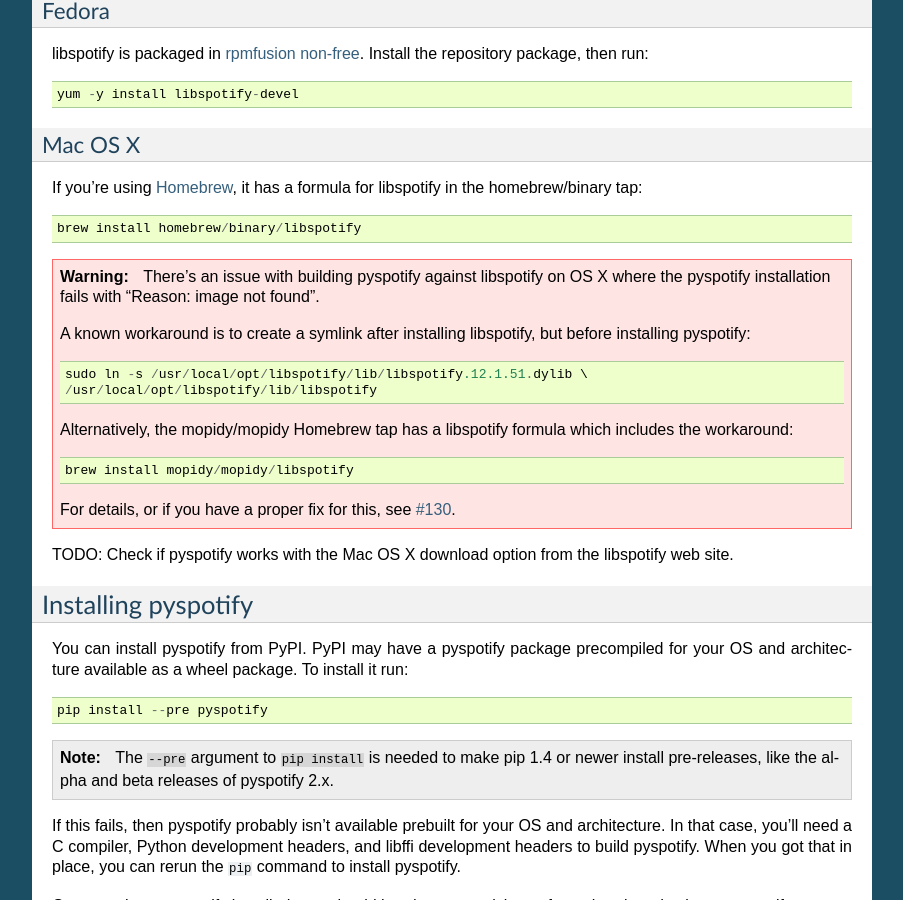
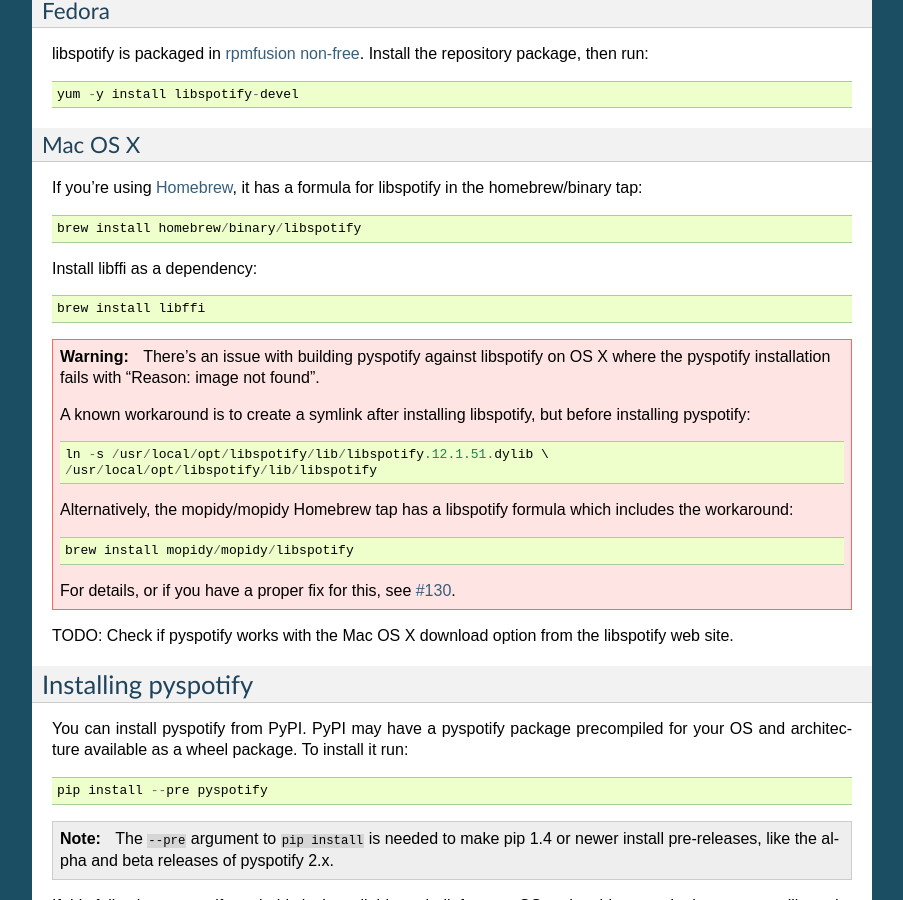
Before and after one commit to jodal/pyspotify, a Sphinx documentation site: the page built from docs/installation.rst, in a window 1280 px wide and 900 px high, scrolled down 754 px. Shown: the whole window, without its empty margins (198-1101 px from the left). Built offline with Sphinx 7.4.7, drawn with Linux system fonts in a browser that asks for light colours; pages that are not in the unit, such as notebooks, are missing from menus.

Commit message:
Update installation.rst (Instructions for OS X)
Removes `sudo` on creating a libspotify symlink since /usr/local is user-accessible.
Adds `brew install libffi` since it's required to compile pyspotify.

```diff
--- a/docs/installation.rst
+++ b/docs/installation.rst
@@ -63,6 +63,10 @@
 
     brew install homebrew/binary/libspotify
 
+Install libffi as a dependency::
+
+    brew install libffi
+
 .. warning::
 
    There's an issue with building pyspotify against libspotify on OS X where
@@ -71,7 +75,7 @@
    A known workaround is to create a symlink after installing libspotify, but
    before installing pyspotify::
 
-       sudo ln -s /usr/local/opt/libspotify/lib/libspotify.12.1.51.dylib \
+       ln -s /usr/local/opt/libspotify/lib/libspotify.12.1.51.dylib \
        /usr/local/opt/libspotify/lib/libspotify
 
    Alternatively, the mopidy/mopidy Homebrew tap has a libspotify formula which
```
